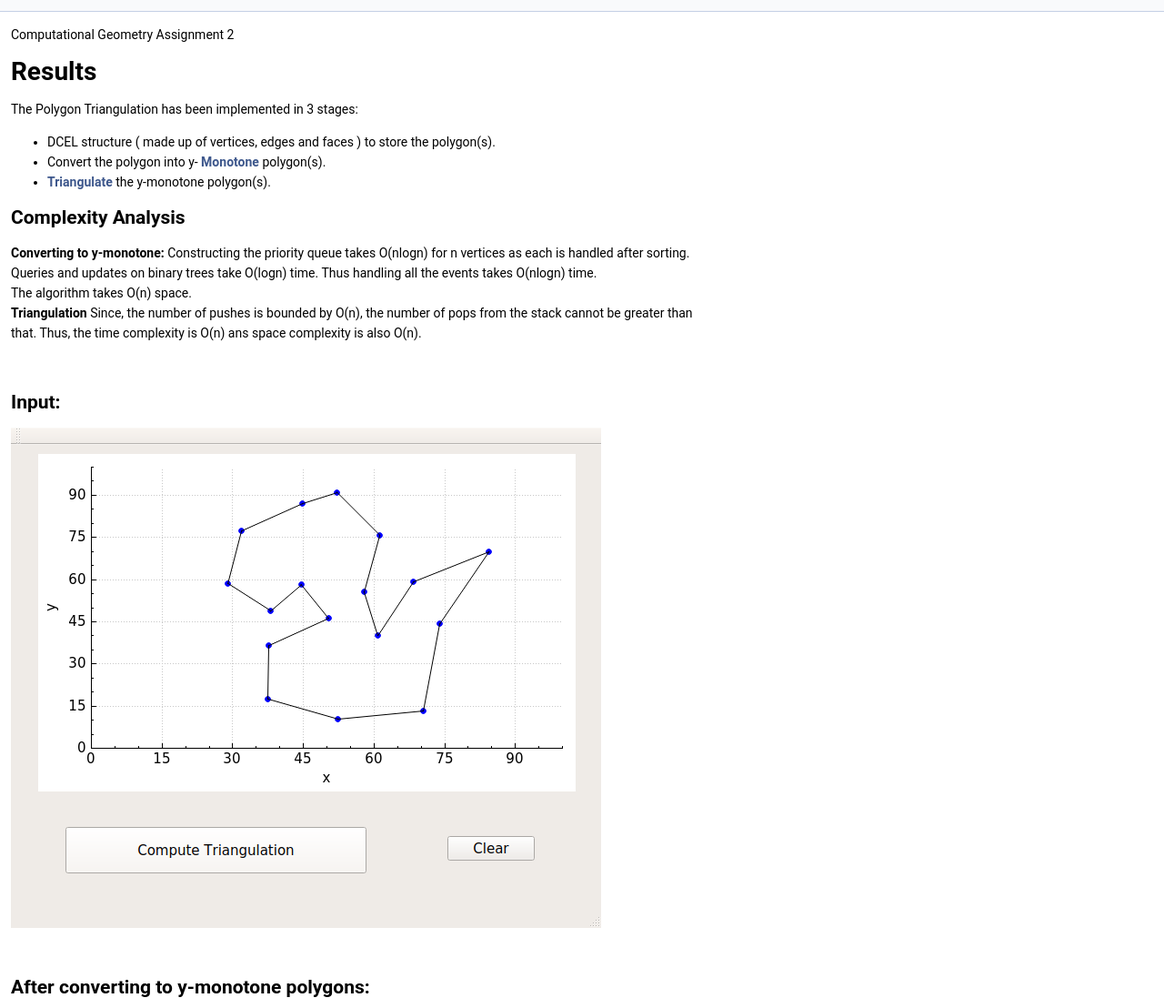
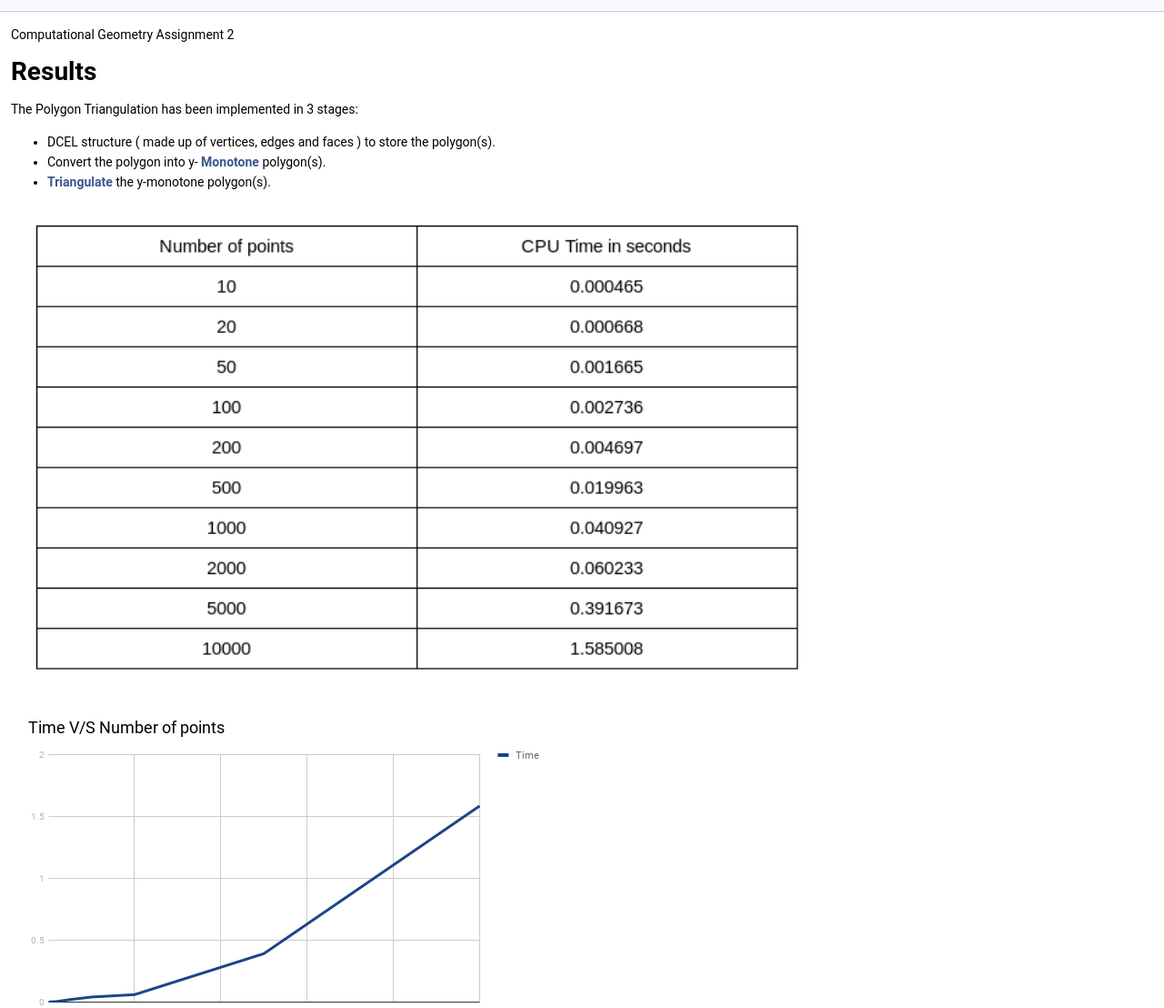
Before and after one commit to yashdeep97/PolygonTriangulation, a plain HTML site: page PolygonTriangulation/docs/html/index.html in a window 1280 px wide. Shown: the part 139-1247 px from the top of the page at 91% size. Drawn offline with Linux system fonts and the light colour scheme.

Commit message:
update doc

```diff
--- a/PolygonTriangulation/docs/html/index.html
+++ b/PolygonTriangulation/docs/html/index.html
@@ -74,6 +74,8 @@ Results</h1>
 <li>Convert the polygon into y- <a class="el" href="classMonotone.html" title="Contains methods to convert polygon into y-monotone polygons.">Monotone</a> polygon(s).</li>
 <li><a class="el" href="classTriangulate.html" title="Triangulation of y-monotone polygons.">Triangulate</a> the y-monotone polygon(s).</li>
 </ul>
+<p><img src="table.png" alt="CPU Time" title="CPU Time" class="inline"/></p>
+<p><img src="chart.png" alt="CPU Time vs No. of points" title="CPU Time vs No. of points" class="inline"/></p>
 <h2><a class="anchor" id="autotoc_md2"></a>
 Complexity Analysis</h2>
 <p><b>Converting to y-monotone:</b> Constructing the priority queue takes O(nlogn) for n vertices as each is handled after sorting. <br  />
```
Also changed, not shown: PolygonTriangulation/docs/html/chart.png (added), PolygonTriangulation/docs/html/table.png (added), 3 other files.
